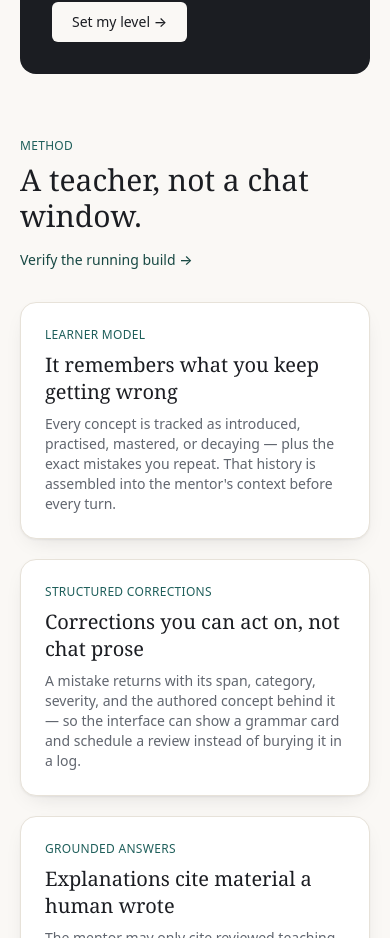
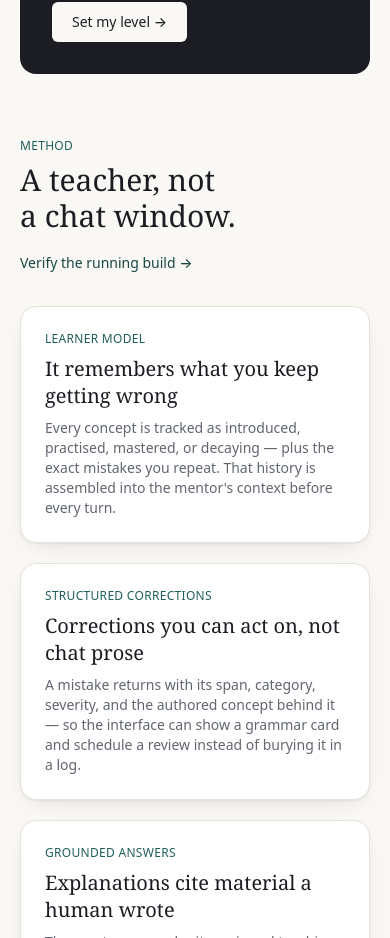
Before and after one commit to D1bakar/lango, a Next.js app in the folder apps/web/: page / in a window 390 px wide. Shown: the part 5007-5945 px from the top of the page. Built offline with nearby package versions, Linux system fonts and the light colour scheme; no server answers.

Commit message:
refactor(web): use SectionHeading for method section opener
Signed-off-by: D1bakar <shridibakarghosh@gmail.com>

```diff
--- a/apps/web/app/page.tsx
+++ b/apps/web/app/page.tsx
@@ -332,15 +332,15 @@ export default async function HomePage() {
 
       {/* Stories / method — three cards like "From the blog" */}
       <section id="method" className="scroll-mt-24">
-        <div className="flex flex-wrap items-end justify-between gap-4">
-          <div>
-            <p className="text-xs font-medium tracking-wide text-accent uppercase">Method</p>
-            <h2 className="mt-2 font-serif text-3xl sm:text-4xl">A teacher, not a chat window.</h2>
-          </div>
-          <Link href="/status" className="text-sm font-medium text-accent-strong hover:underline">
-            Verify the running build →
-          </Link>
-        </div>
+        <SectionHeading
+          eyebrow="Method"
+          title="A teacher, not a chat window."
+          action={
+            <Link href="/status" className="text-sm font-medium text-accent-strong hover:underline">
+              Verify the running build →
+            </Link>
+          }
+        />
         <ul className="mt-8 grid gap-5 md:grid-cols-3">
           {METHOD_CARDS.map((card) => (
             <li
```
